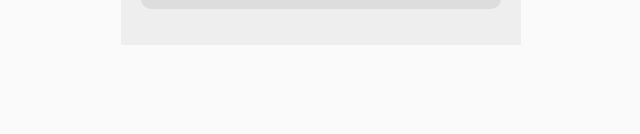
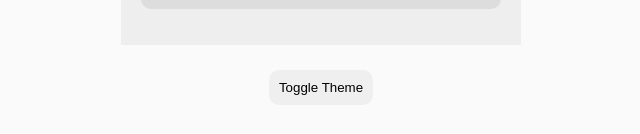
Before and after one commit to chie7tain/react-frontend-chat, a React (Create React App) app: page / in a window 1280 px wide. Shown: the part 372-506 px from the top of the page, without its empty margins (319-959 px from the left). Built offline with nearby package versions, Linux system fonts and the light colour scheme; a web font is replaced by a local one.

Commit message:
create a button and toggle the ui using the toggle function

```diff
--- a/src/App.tsx
+++ b/src/App.tsx
@@ -9,6 +9,7 @@ import { Wrapper } from "./App.styles";
 import NavBar from "./components/NavBar/NavBar";
 import BookList from "./components/BookList/BookList";
 import ThemeContextProvider from "./contexts/ThemeContext";
+import ThemeToggle from "./components/ThemeToggle/ThemeToggle";
 function App() {
   return (
     <Wrapper>
@@ -16,6 +17,7 @@ function App() {
       <ThemeContextProvider>
         <NavBar />
         <BookList />
+        <ThemeToggle />
       </ThemeContextProvider>
       {/* <Sidebar />
       <Chat /> */}
--- /dev/null
+++ b/src/components/ThemeToggle/ThemeToggle.styles.tsx
@@ -0,0 +1,11 @@
+import styled from "styled-components";
+
+export const Button = styled.button`
+  padding: 10px;
+  margin: 5px auto;
+  border-radius: 10px;
+  cursor: pointer;
+  background: ${(props) => props.theme.ui};
+  color: ${(props) => props.theme.syntax};
+  border: none;
+`;
--- /dev/null
+++ b/src/components/ThemeToggle/ThemeToggle.tsx
@@ -0,0 +1,17 @@
+import React, { Component } from "react";
+import { Button } from "./ThemeToggle.styles";
+import { ThemeContext } from "../../contexts/ThemeContext";
+
+class ThemeToggle extends Component {
+  render() {
+    return (
+      <ThemeContext.Consumer>
+        {(context) => {
+          const { toggleTheme } = context;
+          return <Button onClick={toggleTheme}>Toggle Theme</Button>;
+        }}
+      </ThemeContext.Consumer>
+    );
+  }
+}
+export default ThemeToggle;
--- a/src/contexts/ThemeContext.tsx
+++ b/src/contexts/ThemeContext.tsx
@@ -1,9 +1,10 @@
-import React, { Component, createContext } from "react";
+import React, { Component, createContext, useReducer } from "react";
 
 interface ThemeContextProps {
   isLightTheme: boolean;
   light: { syntax: string; ui: string; bg: string };
   dark: { syntax: string; ui: string; bg: string };
+  toggleTheme: () => void;
 }
 export const ThemeContext = createContext({} as ThemeContextProps);
 class ThemeContextProvider extends Component {
@@ -12,9 +13,14 @@ class ThemeContextProvider extends Component {
     light: { syntax: "#555", ui: "#ddd", bg: "#eee" },
     dark: { syntax: "#ddd", ui: "#333", bg: "#555" },
   };
+  toggleTheme = () => {
+    this.setState({ isLightTheme: !this.state.isLightTheme });
+  };
   render() {
     return (
-      <ThemeContext.Provider value={{ ...this.state }}>
+      <ThemeContext.Provider
+        value={{ ...this.state, toggleTheme: this.toggleTheme }}
+      >
         {this.props.children}
       </ThemeContext.Provider>
     );
```
